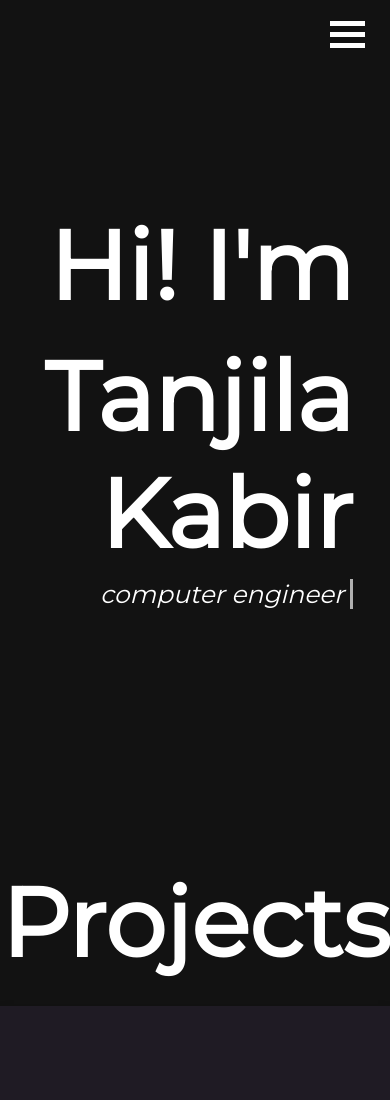
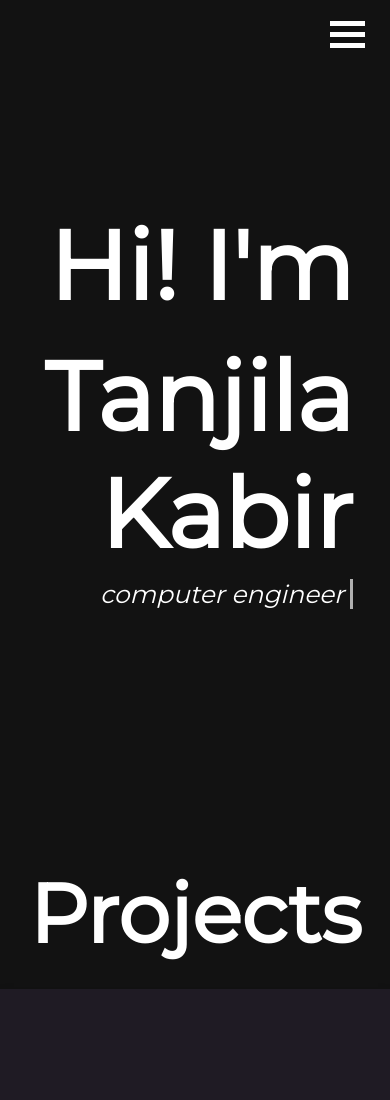
Before and after one commit to tanjilak/OldPortfolio, a plain HTML site: page index.html in a window 390 px wide. Shown: the top 1100 px of the page. Drawn offline with nearby package versions, Linux system fonts and the light colour scheme; no server answers.

Commit message:
fixed font size

```diff
--- a/style.css
+++ b/style.css
@@ -253,6 +253,7 @@ a{
     }
     .projects h1{
         margin-left: 0px;
+        font-size: 82px;
 
     }
     .button{
```
